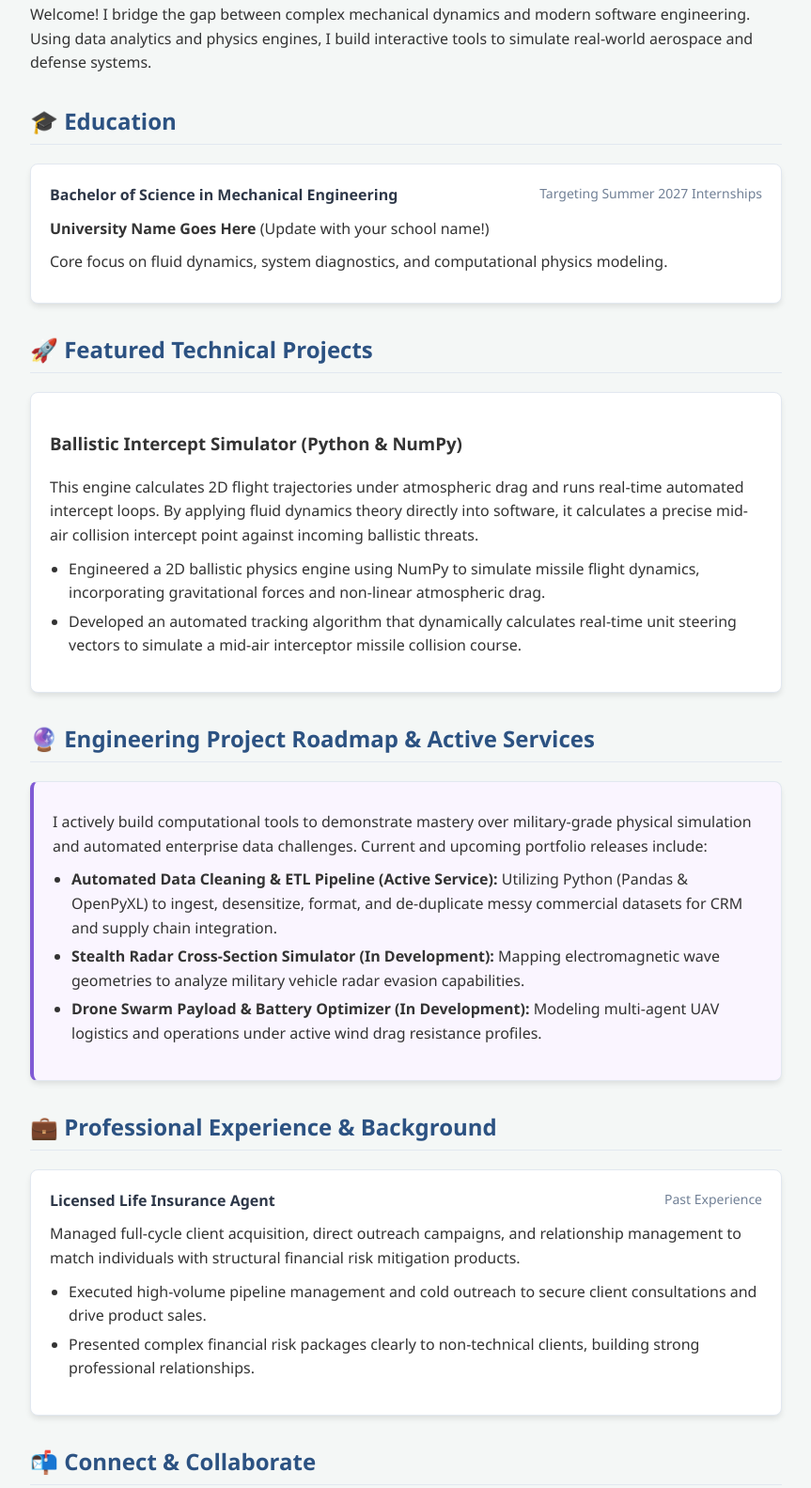
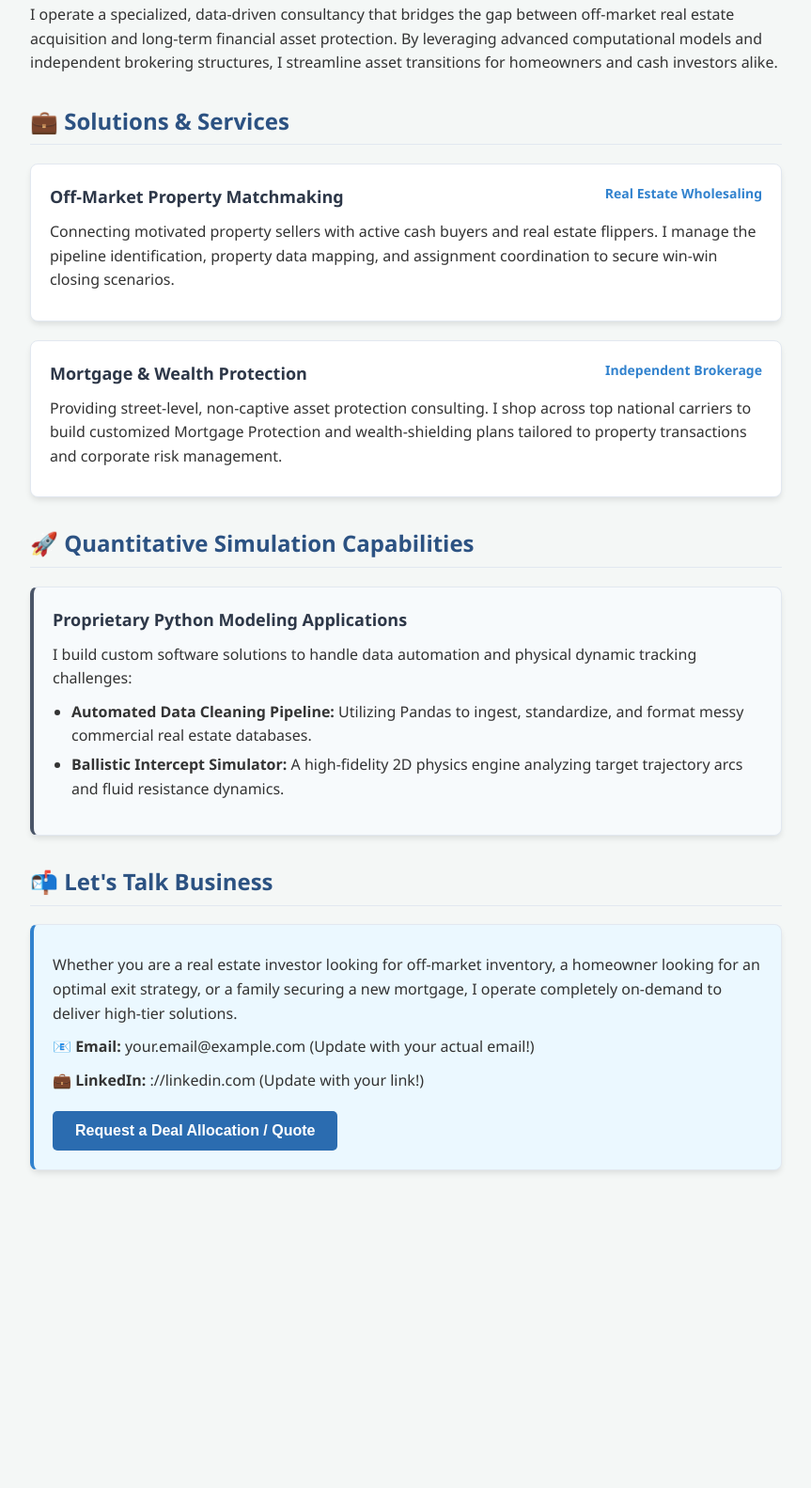
Before and after one commit to tresssoat999-arch/portfolio, a plain HTML site: page index.html in a window 1280 px wide. Shown: the part 192-1775 px from the top of the page at 94% size, without its empty margins (208-1071 px from the left). After the commit the page ends 1517 px from the top, so only its background shows below. Drawn offline with Linux system fonts and the light colour scheme.

Commit message:
Add files via upload

```diff
--- a/index.html
+++ b/index.html
@@ -3,7 +3,7 @@
 <head>
     <meta charset="UTF-8">
     <meta name="viewport" content="width=device-width, initial-scale=1.0">
-    <title>Tech-Driven Engineering Portfolio</title>
+    <title>Tech-Driven Real Estate & Asset Protection</title>
     <style>
         body {
             font-family: 'Segoe UI', Tahoma, Geneva, Verdana, sans-serif;
@@ -17,9 +17,9 @@
         h1 { color: #1a365d; border-bottom: 2px solid #cbd5e1; padding-bottom: 10px; margin-bottom: 5px; }
         h2 { color: #2c5282; margin-top: 30px; border-bottom: 1px solid #e2e8f0; padding-bottom: 5px; }
         p { margin: 10px 0; }
-        .subtitle { font-style: italic; color: #4a5568; margin-bottom: 20px; }
+        .subtitle { font-style: italic; color: #4a5568; margin-bottom: 20px; font-weight: bold; }
         .btn {
-            background-color: #3182ce;
+            background-color: #2b6cb0;
             color: white;
             padding: 12px 24px;
             border: none;
@@ -29,7 +29,7 @@
             font-size: 16px;
             margin-top: 10px;
         }
-        .btn:hover { background-color: #2b6cb0; }
+        .btn:hover { background-color: #1a365d; }
         .card {
             background-color: white;
             border: 1px solid #e2e8f0;
@@ -38,72 +38,54 @@
             box-shadow: 0 4px 6px -1px rgba(0,0,0,0.1);
             margin-bottom: 20px;
         }
-        .job-title { font-weight: bold; color: #2d3748; }
-        .job-meta { float: right; color: #718096; font-size: 14px; }
+        .job-title { font-weight: bold; color: #2d3748; font-size: 18px; }
+        .job-meta { float: right; color: #3182ce; font-weight: bold; font-size: 14px; }
         ul { padding-left: 20px; margin-top: 5px; }
         li { margin-bottom: 5px; }
         .contact-box { background-color: #ebf8ff; border-left: 4px solid #3182ce; }
-        .roadmap-box { background-color: #faf5ff; border-left: 4px solid #805ad5; }
+        .tech-box { background-color: #f7fafc; border-left: 4px solid #4a5568; }
     </style>
 </head>
 <body>
 
-    <h1>🎯 Tech-Driven Engineering Portfolio</h1>
-    <div class="subtitle">Mechanical Engineer | Python & Simulation Specialist</div>
+    <h1>🎯 Real Estate Analytics & Asset Protection</h1>
+    <div class="subtitle">Independent Matchmaker | Portfolio De-Risking Specialist</div>
 
-    <p>Welcome! I bridge the gap between complex mechanical dynamics and modern software engineering. Using data analytics and physics engines, I build interactive tools to simulate real-world aerospace and defense systems.</p>
+    <p>I operate a specialized, data-driven consultancy that bridges the gap between off-market real estate acquisition and long-term financial asset protection. By leveraging advanced computational models and independent brokering structures, I streamline asset transitions for homeowners and cash investors alike.</p>
 
-    <!-- EDUCATION SECTION -->
-    <h2>🎓 Education</h2>
+    <!-- CORE BUSINESS SERVICES -->
+    <h2>💼 Solutions & Services</h2>
+
     <div class="card">
-        <span class="job-meta">Targeting Summer 2027 Internships</span>
-        <div class="job-title">Bachelor of Science in Mechanical Engineering</div>
-        <p><strong>University Name Goes Here</strong> (Update with your school name!)</p>
-        <p>Core focus on fluid dynamics, system diagnostics, and computational physics modeling.</p>
+        <span class="job-meta">Real Estate Wholesaling</span>
+        <div class="job-title">Off-Market Property Matchmaking</div>
+        <p>Connecting motivated property sellers with active cash buyers and real estate flippers. I manage the pipeline identification, property data mapping, and assignment coordination to secure win-win closing scenarios.</p>
     </div>
 
-    <!-- PROJECT SECTION -->
-    <h2>🚀 Featured Technical Projects</h2>
     <div class="card">
-        <h3>Ballistic Intercept Simulator (Python & NumPy)</h3>
-        <p>This engine calculates 2D flight trajectories under atmospheric drag and runs real-time automated intercept loops. By applying fluid dynamics theory directly into software, it calculates a precise mid-air collision intercept point against incoming ballistic threats.</p>
-        <ul>
-            <li>Engineered a 2D ballistic physics engine using NumPy to simulate missile flight dynamics, incorporating gravitational forces and non-linear atmospheric drag.</li>
-            <li>Developed an automated tracking algorithm that dynamically calculates real-time unit steering vectors to simulate a mid-air interceptor missile collision course.</li>
-        </ul>
+        <span class="job-meta">Independent Brokerage</span>
+        <div class="job-title">Mortgage & Wealth Protection</div>
+        <p>Providing street-level, non-captive asset protection consulting. I shop across top national carriers to build customized Mortgage Protection and wealth-shielding plans tailored to property transactions and corporate risk management.</p>
     </div>
 
-       <!-- FUTURE ROADMAP SECTION -->
-    <h2>🔮 Engineering Project Roadmap & Active Services</h2>
-    <div class="card roadmap-box">
-        <p>I actively build computational tools to demonstrate mastery over military-grade physical simulation and automated enterprise data challenges. Current and upcoming portfolio releases include:</p>
+    <!-- TECH SIMULATION SECTION -->
+    <h2>🚀 Quantitative Simulation Capabilities</h2>
+    <div class="card tech-box">
+        <div class="job-title">Proprietary Python Modeling Applications</div>
+        <p>I build custom software solutions to handle data automation and physical dynamic tracking challenges:</p>
         <ul>
-            <li><strong>Automated Data Cleaning & ETL Pipeline (Active Service):</strong> Utilizing Python (Pandas & OpenPyXL) to ingest, desensitize, format, and de-duplicate messy commercial datasets for CRM and supply chain integration.</li>
-            <li><strong>Stealth Radar Cross-Section Simulator (In Development):</strong> Mapping electromagnetic wave geometries to analyze military vehicle radar evasion capabilities.</li>
-            <li><strong>Drone Swarm Payload & Battery Optimizer (In Development):</strong> Modeling multi-agent UAV logistics and operations under active wind drag resistance profiles.</li>
-        </ul>
-    </div>
-
-
-    <!-- EXPERIENCE SECTION -->
-    <h2>💼 Professional Experience & Background</h2>
-    <div class="card">
-        <span class="job-meta">Past Experience</span>
-        <div class="job-title">Licensed Life Insurance Agent</div>
-        <p>Managed full-cycle client acquisition, direct outreach campaigns, and relationship management to match individuals with structural financial risk mitigation products.</p>
-        <ul>
-            <li>Executed high-volume pipeline management and cold outreach to secure client consultations and drive product sales.</li>
-            <li>Presented complex financial risk packages clearly to non-technical clients, building strong professional relationships.</li>
+            <li><strong>Automated Data Cleaning Pipeline:</strong> Utilizing Pandas to ingest, standardize, and format messy commercial real estate databases.</li>
+            <li><strong>Ballistic Intercept Simulator:</strong> A high-fidelity 2D physics engine analyzing target trajectory arcs and fluid resistance dynamics.</li>
         </ul>
     </div>
 
     <!-- CONNECT SECTION -->
-    <h2>📬 Connect & Collaborate</h2>
+    <h2>📬 Let's Talk Business</h2>
     <div class="card contact-box">
-        <p><strong>Let's talk business.</strong> Whether you are looking for a highly analytical technical intern for <strong>Summer 2027</strong> or need targeted freelance Python script automation support, I have the sales drive and the engineering skillset to deliver results.</p>
-        <p>📧 <strong>Email:</strong> your.email@example.com (Update this with yours!)</p>
-        <p>💼 <strong>LinkedIn:</strong> ://linkedin.com (Update this with yours!)</p>
-        <button class="btn" onclick="alert('Thank you for reaching out! Please send an email directly to connect.')">Schedule a Product Demonstration</button>
+        <p>Whether you are a real estate investor looking for off-market inventory, a homeowner looking for an optimal exit strategy, or a family securing a new mortgage, I operate completely on-demand to deliver high-tier solutions.</p>
+        <p>📧 <strong>Email:</strong> your.email@example.com (Update with your actual email!)</p>
+        <p>💼 <strong>LinkedIn:</strong> ://linkedin.com (Update with your link!)</p>
+        <button class="btn" onclick="alert('Inquiry recorded. Let\'s schedule a digital consultation!')">Request a Deal Allocation / Quote</button>
     </div>
 
 </body>
```
